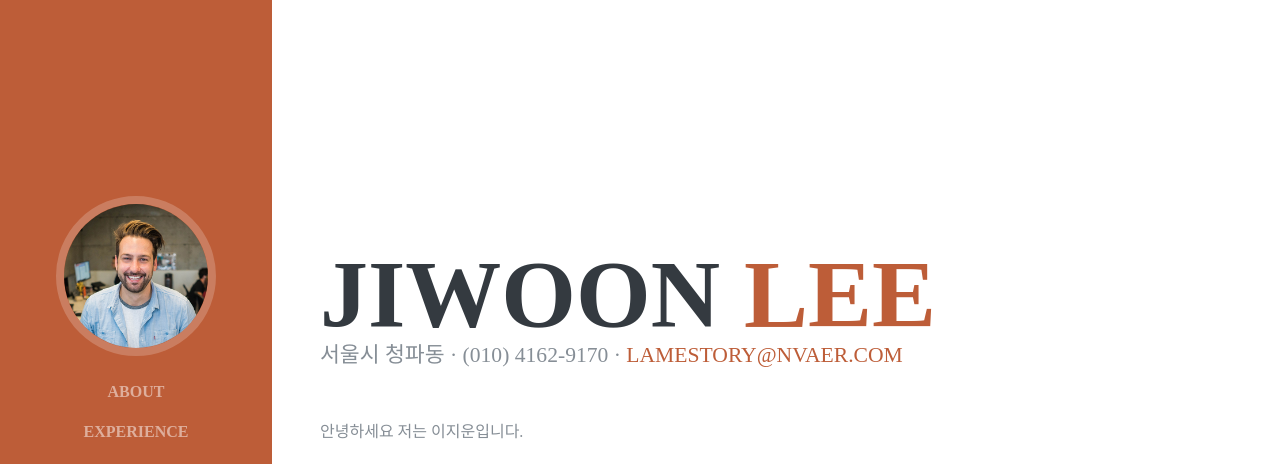
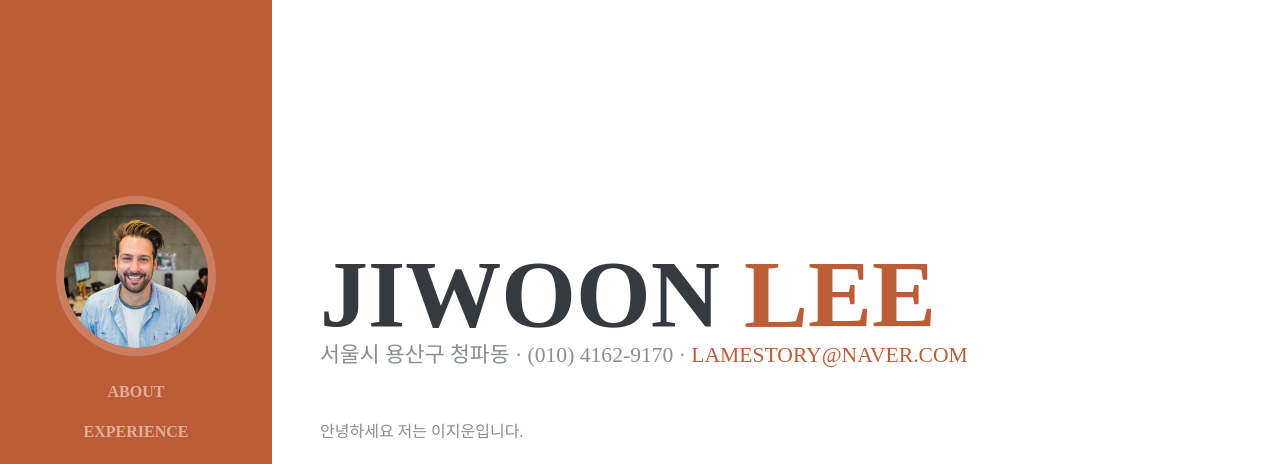
Before and after one commit to lamestory/lamestory.github.io, a website: page index.html in a window 1280 px wide. Shown: the top 464 px of the page. Drawn offline with nearby package versions, Linux system fonts and the light colour scheme; a web font is replaced by a local one.

Commit message:
Update index.html

```diff
--- a/index.html
+++ b/index.html
@@ -68,8 +68,8 @@
           <h1 class="mb-0">JiWoon
             <span class="text-primary">Lee</span>
           </h1>
-          <div class="subheading mb-5">서울시 청파동 · (010) 4162-9170 ·
-            <a href="mailto:name@email.com">lamestory@nvaer.com</a>
+          <div class="subheading mb-5">서울시 용산구 청파동 · (010) 4162-9170 ·
+            <a href="mailto:name@email.com">lamestory@naver.com</a>
           </div>
           <p class="mb-5">안녕하세요 저는 이지운입니다.</p>
           <ul class="list-inline list-social-icons mb-0">
```
